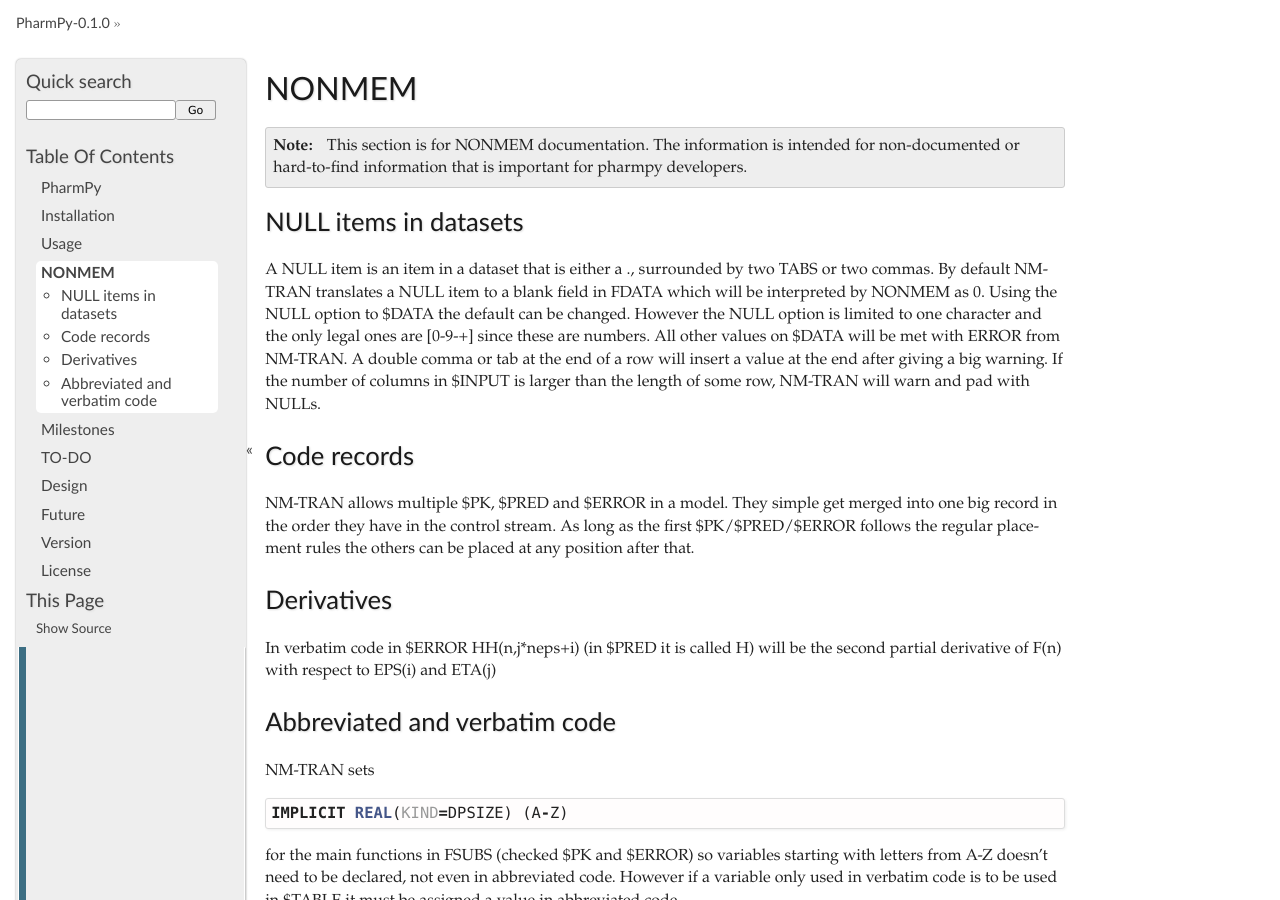
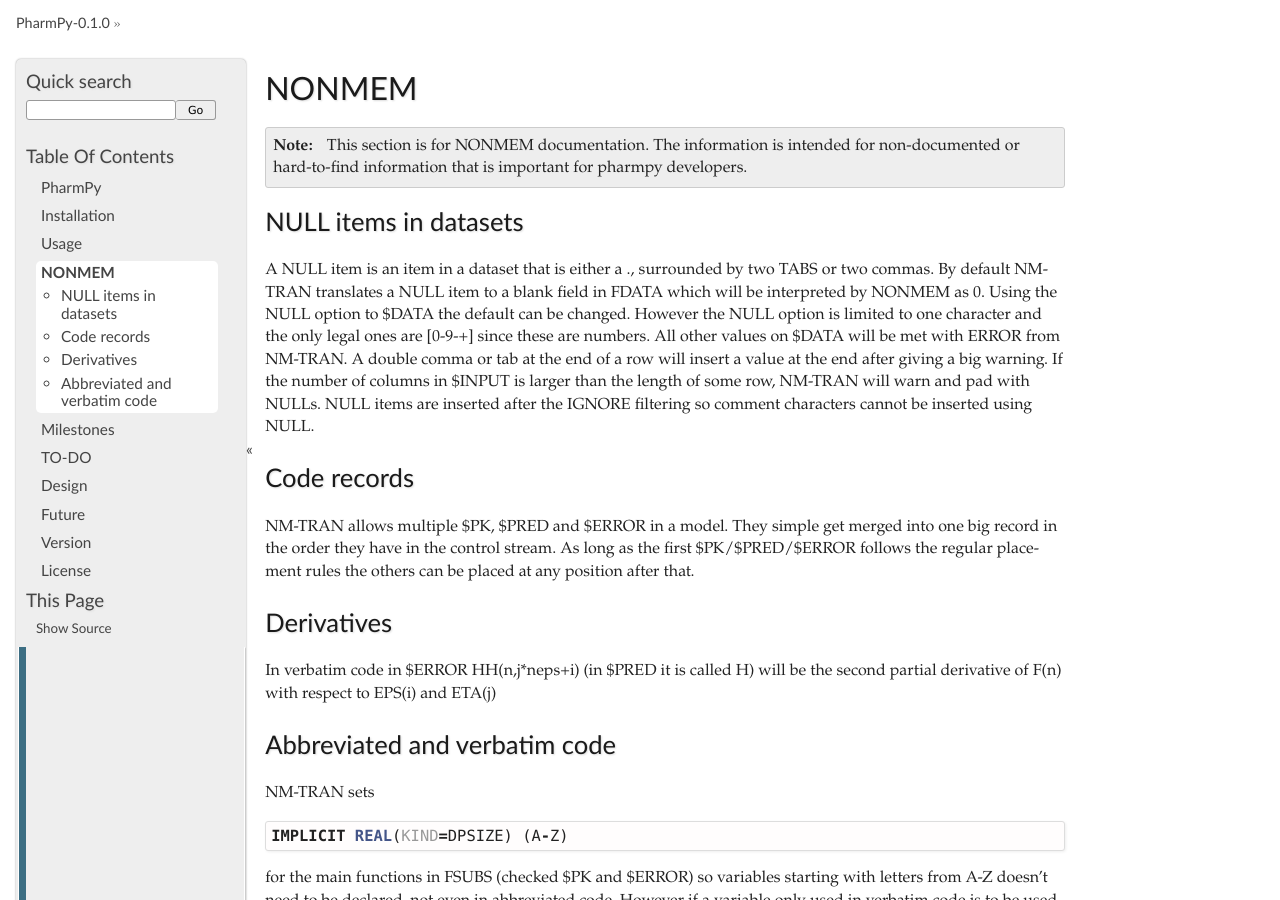
Before and after one commit to pharmpy/pharmpy, a Sphinx documentation site: the page built from docs/NONMEM.rst, in a window 1280 px wide and 900 px high. Built offline with Sphinx 7.4.7, drawn with Linux system fonts in a browser that asks for light colours; pages that are not in the unit, such as notebooks, are missing from menus.

Commit message:
Addition to NULL discussion in NONMEM document

```diff
--- a/docs/NONMEM.rst
+++ b/docs/NONMEM.rst
@@ -10,7 +10,7 @@
 NULL items in datasets
 ----------------------
 
-A NULL item is an item in a dataset that is either a ., surrounded by two TABS or two commas. By default NM-TRAN translates a NULL item to a blank field in FDATA which will be interpreted by NONMEM as 0. Using the NULL option to $DATA the default can be changed. However the NULL option is limited to one character and the only legal ones are [0-9-+] since these are numbers. All other values on $DATA will be met with ERROR from NM-TRAN. A double comma or tab at the end of a row will insert a value at the end after giving a big warning. If the number of columns in $INPUT is larger than the length of some row, NM-TRAN will warn and pad with NULLs.
+A NULL item is an item in a dataset that is either a ., surrounded by two TABS or two commas. By default NM-TRAN translates a NULL item to a blank field in FDATA which will be interpreted by NONMEM as 0. Using the NULL option to $DATA the default can be changed. However the NULL option is limited to one character and the only legal ones are [0-9-+] since these are numbers. All other values on $DATA will be met with ERROR from NM-TRAN. A double comma or tab at the end of a row will insert a value at the end after giving a big warning. If the number of columns in $INPUT is larger than the length of some row, NM-TRAN will warn and pad with NULLs. NULL items are inserted after the IGNORE filtering so comment characters cannot be inserted using NULL.
 
 
 Code records
```
